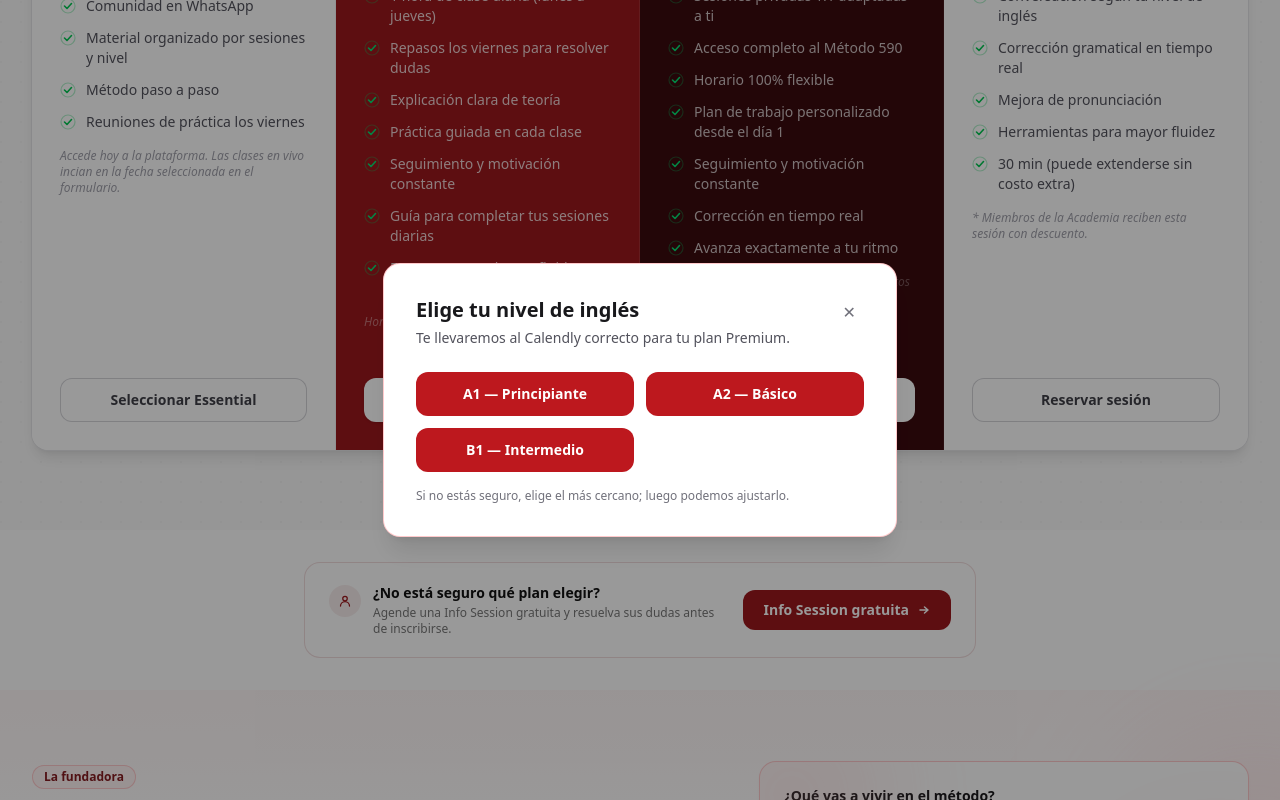
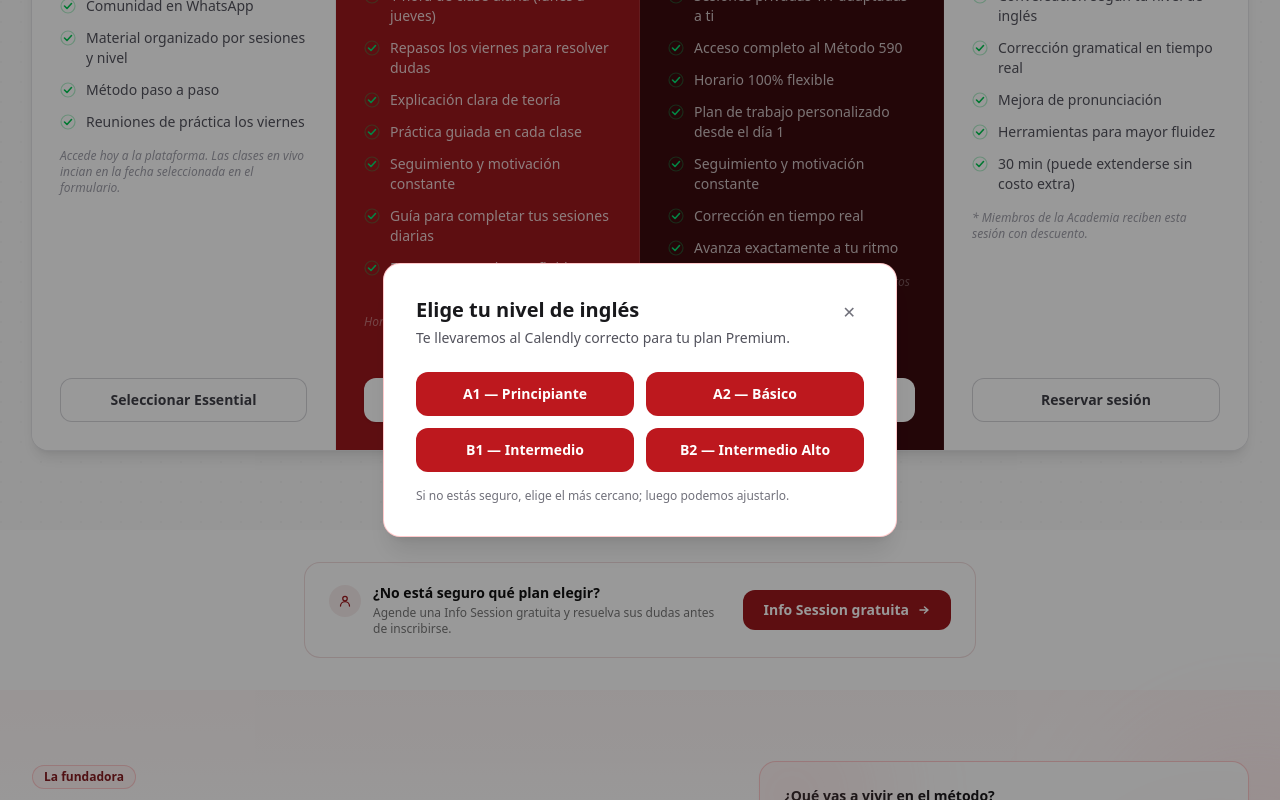
Before and after one commit to rick2303/lzacademy, a Next.js app: page / in a window 1280 px wide. Both pictures are taken after a click on the button "Seleccionar Premium". Shown: the part 2140-2940 px from the top of the page. Built offline with nearby package versions, Linux system fonts and the light colour scheme; no server answers.

Commit message:
Add: New Calendly B2 Premium

```diff
--- a/app/[mercado]/_components/PremiumButton.tsx
+++ b/app/[mercado]/_components/PremiumButton.tsx
@@ -5,12 +5,13 @@ const CALENDLY_PREMIUM_BY_LEVEL: Record<string, string> = {
     A1: process.env.NEXT_PUBLIC_CALENDLY_PREMIUM_A1_URL || "https://calendly.com/lzacademy590/a1-daily-classes",
     A2: process.env.NEXT_PUBLIC_CALENDLY_PREMIUM_A2_URL || "https://calendly.com/lzacademy590/a2-daily-classes",
     B1: process.env.NEXT_PUBLIC_CALENDLY_PREMIUM_B1_URL || "https://calendly.com/lzacademy590/b1-daily-classes",
+    B2: process.env.NEXT_PUBLIC_CALENDLY_PREMIUM_B2_URL || "https://calendly.com/lzacademy590/new-meeting-2",
 };
 
 export default function PremiumButton() {
     const [isOpen, setIsOpen] = useState(false);
 
-    const goToPremiumCalendly = (level: "A1" | "A2" | "B1") => {
+    const goToPremiumCalendly = (level: "A1" | "A2" | "B1" | "B2") => {
         window.open(CALENDLY_PREMIUM_BY_LEVEL[level], "_blank");
     };
 
@@ -68,6 +69,12 @@ export default function PremiumButton() {
                             >
                                 B1 — Intermedio
                             </button>
+                            <button
+                                onClick={() => goToPremiumCalendly("B2")}
+                                className="rounded-xl px-4 py-3 text-sm font-semibold bg-falu-red-700 text-white hover:bg-falu-red-800 transition"
+                            >
+                                B2 — Intermedio Alto
+                            </button>
                         </div>
                         <p className="mt-4 text-xs text-zinc-500">
                             Si no estás seguro, elige el más cercano; luego podemos ajustarlo.
--- a/app/page.tsx
+++ b/app/page.tsx
@@ -19,6 +19,7 @@ const CALENDLY_PREMIUM_BY_LEVEL: Record<string, string> = {
   A1: process.env.NEXT_PUBLIC_CALENDLY_PREMIUM_A1_URL || "https://calendly.com/lzacademy590/a1-daily-classes",
   A2: process.env.NEXT_PUBLIC_CALENDLY_PREMIUM_A2_URL || "https://calendly.com/lzacademy590/a2-daily-classes",
   B1: process.env.NEXT_PUBLIC_CALENDLY_PREMIUM_B1_URL || "https://calendly.com/lzacademy590/b1-daily-classes",
+  B2: process.env.NEXT_PUBLIC_CALENDLY_PREMIUM_B2_URL || "https://calendly.com/lzacademy590/new-meeting-2",
 };
 
 // ─── Actualizar estas fechas cuando cambien ───────────────────────────────────
@@ -30,7 +31,7 @@ export default function Page() {
   const openPremiumLevelModal = () => setIsLevelModalOpen(true);
   const closePremiumLevelModal = () => setIsLevelModalOpen(false);
 
-  const goToPremiumCalendly = (level: "A1" | "A2" | "B1") => {
+  const goToPremiumCalendly = (level: "A1" | "A2" | "B1" | "B2") => {
     window.location.href = CALENDLY_PREMIUM_BY_LEVEL[level];
   };
 
@@ -335,6 +336,9 @@ export default function Page() {
                 <button onClick={() => goToPremiumCalendly("B1")} className="rounded-xl px-4 py-3 text-sm font-semibold bg-falu-red-700 text-white hover:bg-falu-red-800 transition">
                   B1 — Intermedio
                 </button>
+                <button onClick={() => goToPremiumCalendly("B2")} className="rounded-xl px-4 py-3 text-sm font-semibold bg-falu-red-700 text-white hover:bg-falu-red-800 transition">
+                  B2 — Intermedio Alto
+                </button>
               </div>
               <p className="mt-4 text-xs text-zinc-500">Si no estás seguro, elige el más cercano; luego podemos ajustarlo.</p>
             </div>
```
